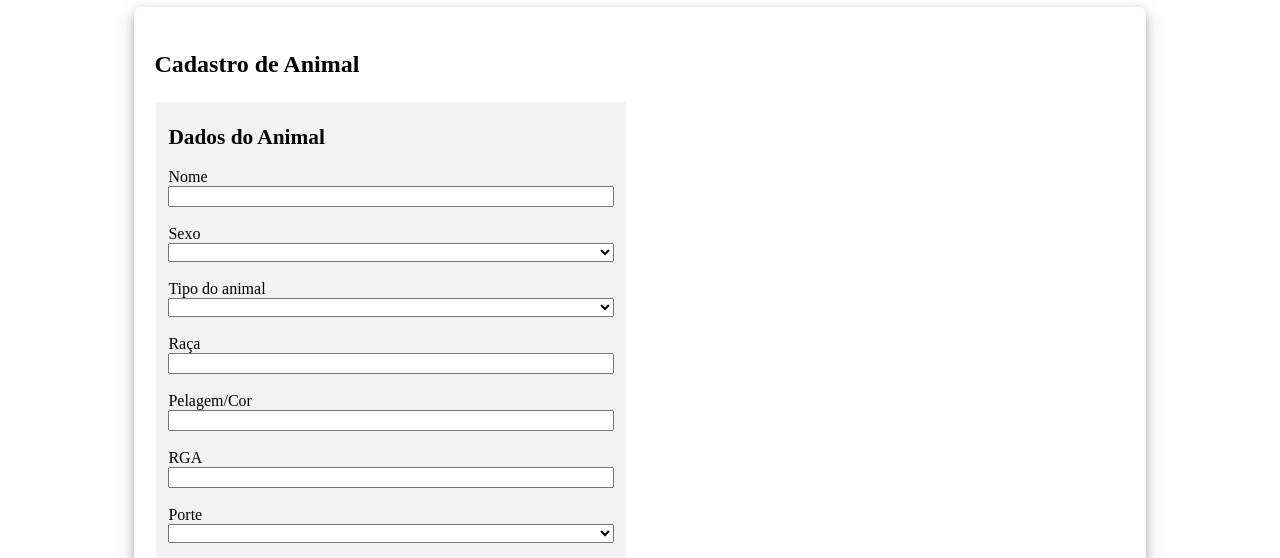
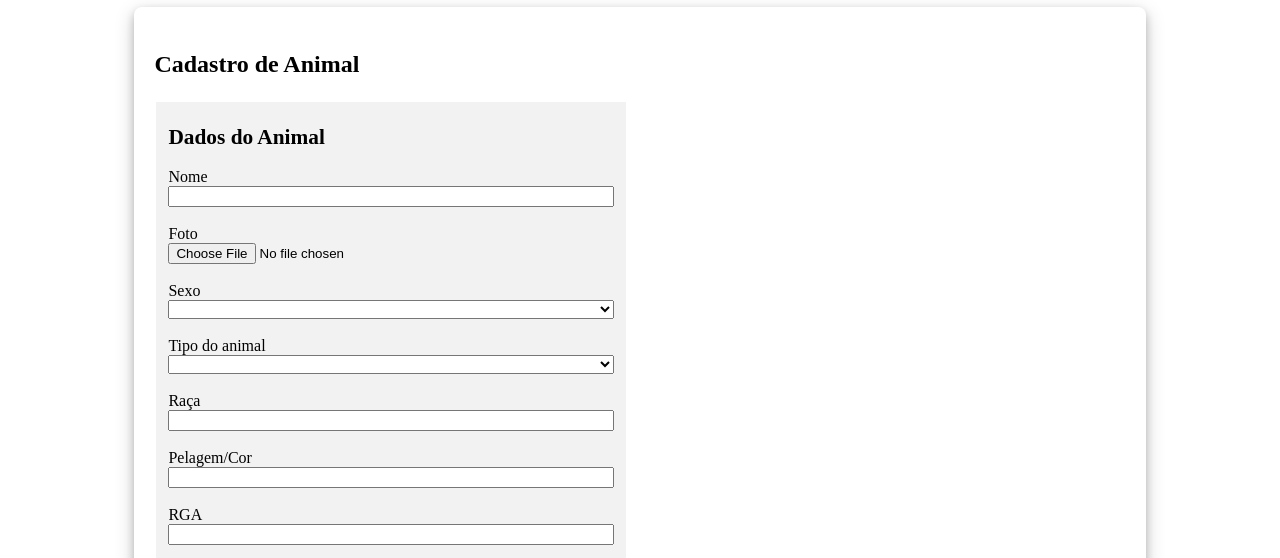
Before and after one commit to ederrr/PetShop, a plain HTML site: page cadastro-animal.html in a window 1280 px wide. Shown: the part 200-758 px from the top of the page. Drawn offline with Linux system fonts and the light colour scheme.

Commit message:
Colocada a opção de colocar uma foto do animal

```diff
--- a/cadastro-animal.html
+++ b/cadastro-animal.html
@@ -45,6 +45,9 @@
 			<h2>Dados do Animal</h2>
 			<label>Nome<br></label>
 				<input type="text" name="nomedoanimal" value="">
+			<br>
+			<label>Foto<br></label>
+			<input type="file" name="foto" accept="image/*">
 			<br>
 			<label>Sexo<br></label>
 				<select name="sexodoanimal">
```
